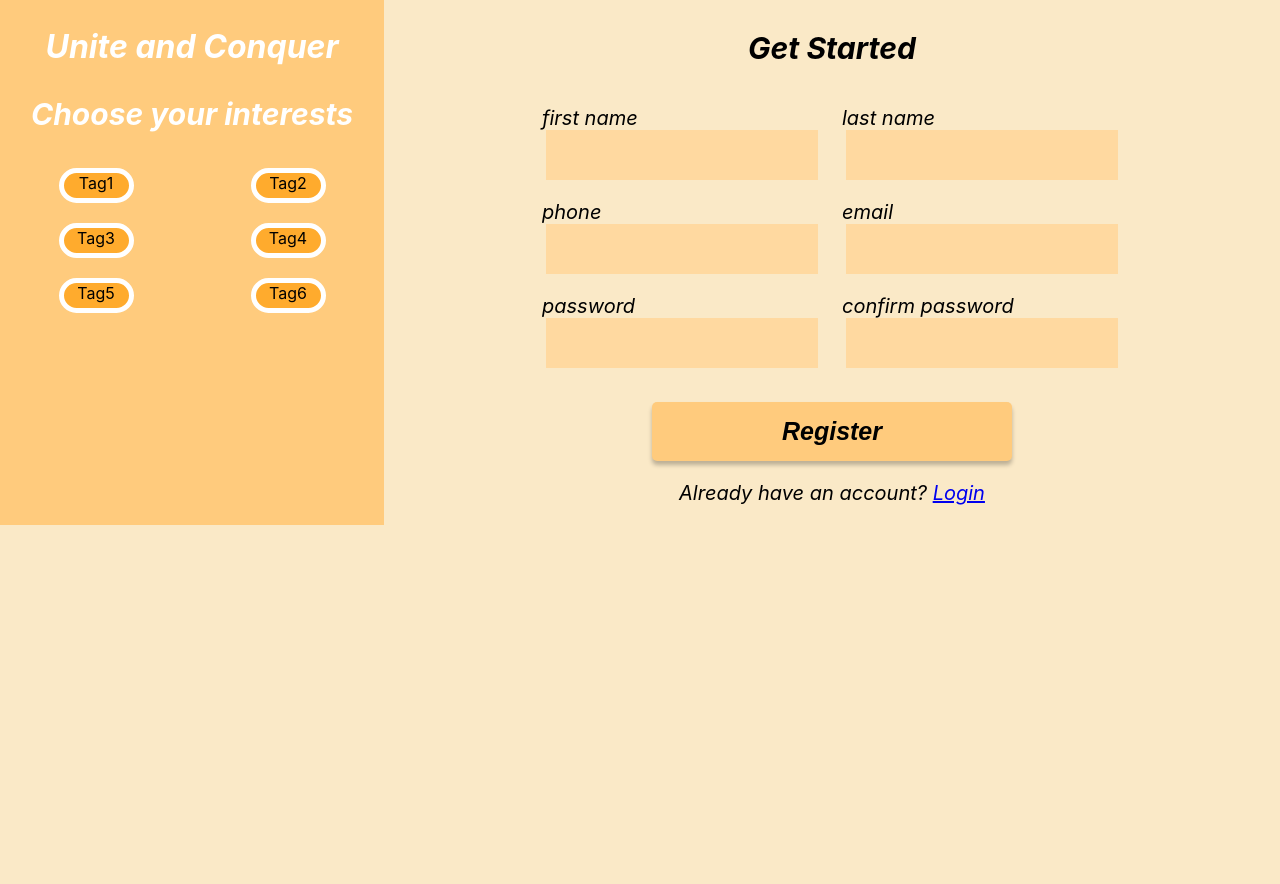
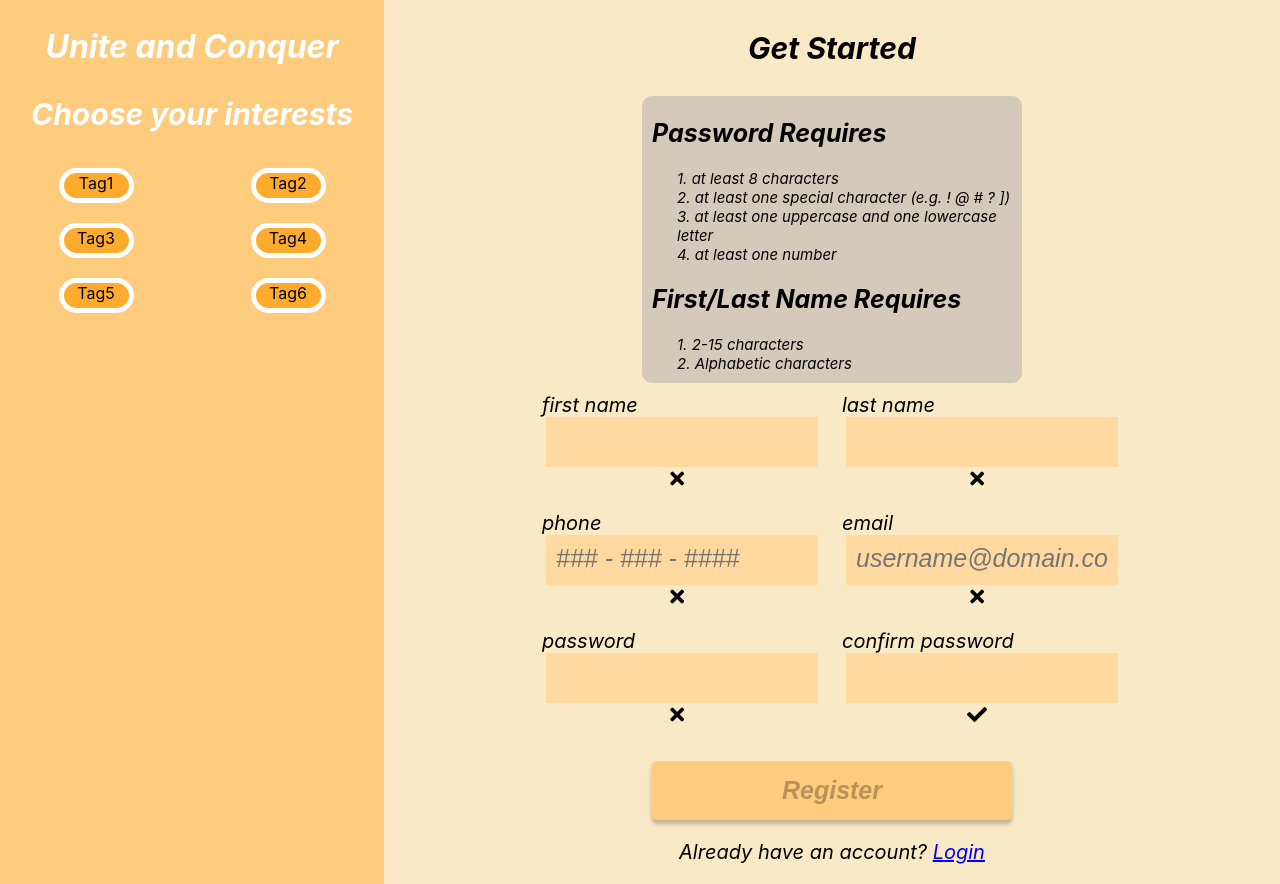
Before and after one commit to cis350/project-uniteandconquer, a React (Create React App) app in the folder uniteandconquer/: page /registration in a window 1280 px wide. Before the commit the page ends 800 px from the top, so only its background shows below. Built offline with nearby package versions, Linux system fonts and the light colour scheme.

Commit message:
refactor input validation for registration

```diff
--- a/uniteandconquer/src/assets/Registration.css
+++ b/uniteandconquer/src/assets/Registration.css
@@ -95,3 +95,24 @@ input {
 .reg-bottom {
   text-align: center;
 }
+
+.input-reqs {
+  background: rgba(172, 170, 170, 0.49);
+  border-radius: 10px;
+  width: 60%;
+  padding-top: 1px;
+  padding-left: 10px;
+  padding-right: 10px;
+  padding-bottom: 10px;
+  text-align: left;
+  margin: auto;
+}
+
+.rule {
+  margin-left: 25px;
+  font-size: 15px;
+}
+
+::placeholder {
+  font-size: 5px;
+}
--- a/uniteandconquer/src/components/Registration.js
+++ b/uniteandconquer/src/components/Registration.js
@@ -1,5 +1,5 @@
 /* eslint-disable no-unused-vars */
-import React, { useState } from 'react';
+import React, { useState, useEffect } from 'react';
 import { Link, useNavigate } from 'react-router-dom';
 
 import '../assets/App.css';
@@ -14,6 +14,13 @@ function Registration() {
   const [email, setEmail] = useState('');
   const [password, setPassword] = useState('');
   const [confirmPassword, setConfirmPassword] = useState('');
+  const [validFirstName, setValidFirstName] = useState(false);
+  const [validLastName, setValidLastName] = useState(false);
+  const [validPassword, setValidPassword] = useState(false);
+  const [validPhone, setValidPhone] = useState(false);
+  const [validEmail, setValidEmail] = useState(false);
+  const [validReqs, setValidReqs] = useState(false);
+  const [validConfirmPassword, setValidConfirmPassword] = useState(false);
   const [tags, setTags] = useState([]);
   const navigate = useNavigate();
 
@@ -23,14 +30,107 @@ function Registration() {
     if (password !== confirmPassword) {
       throw new Error('password and confirmPassword need to be the same');
     }
-    UserDB.createUser(phone, email, password, firstName, lastName, tags, (success, id, err) => {
-      if (success) {
-        navigate('/login');
+    UserDB.createUser(
+      phone,
+      email,
+      password,
+      firstName,
+      lastName,
+      tags,
+      (success, id, err) => {
+        if (success) {
+          navigate('/login');
+        } else {
+          console.log(err);
+        }
+      },
+    );
+  };
+
+  const firstNameValidation = () => {
+    const alpha = /^([a-zA-Z]){2,15}$/;
+    if (firstName) {
+      if (firstName.match(alpha)) {
+        setValidFirstName(true);
       } else {
-        console.log(err);
+        setValidFirstName(false);
       }
-    });
+    }
   };
+
+  const LastNameValidation = () => {
+    const alpha = /^([a-zA-Z]){2,15}$/;
+
+    if (lastName) {
+      if (lastName.match(alpha)) {
+        setValidLastName(true);
+      } else {
+        setValidLastName(false);
+      }
+    }
+  };
+
+  const phoneValidation = () => {
+    const phoneRegex = /^[+]?[(]?[0-9]{3}[)]?[-\s.]?[0-9]{3}[-\s.]?[0-9]{4,6}$/im;
+
+    if (phone) {
+      if (phone.match(phoneRegex)) {
+        setValidPhone(true);
+      } else {
+        setValidPhone(false);
+      }
+    }
+  };
+
+  const emailValidation = () => {
+    const emailRegex = /\S+@\S+\.\S+/;
+
+    if (email) {
+      if (email.match(emailRegex)) {
+        setValidEmail(true);
+      } else {
+        setValidEmail(false);
+      }
+    }
+  };
+
+  const passwordValidation = () => {
+    const pwRule = /^(?=.*?[A-Z])(?=(.*[a-z]){1,})(?=(.*[\d]){1,})(?=(.*[\W]){1,})(?!.*\s).{8,}$/;
+
+    if (password) {
+      if (password.match(pwRule)) {
+        setValidPassword(true);
+      } else {
+        setValidPassword(false);
+      }
+    }
+  };
+
+  const confirmPasswordValidation = () => {
+    if (password === confirmPassword) {
+      setValidConfirmPassword(true);
+    } else {
+      setValidConfirmPassword(false);
+    }
+  };
+
+  const allReqs = () => {
+    if (validFirstName && validLastName && validConfirmPassword && validEmail && validPhone) {
+      setValidReqs(true);
+    } else {
+      setValidReqs(false);
+    }
+  };
+
+  useEffect(() => {
+    firstNameValidation();
+    LastNameValidation();
+    passwordValidation();
+    confirmPasswordValidation();
+    phoneValidation();
+    emailValidation();
+    allReqs();
+  });
 
   return (
     <div className="registration-page">
@@ -51,35 +151,55 @@ function Registration() {
         </div>
         <div className="registration-input">
           <h3>Get Started</h3>
+          <div className="input-reqs">
+            <div>
+              <h2>Password Requires</h2>
+              <div className="rule">1. at least 8 characters</div>
+              <div className="rule">2. at least one special character (e.g. ! @ # ? ])</div>
+              <div className="rule">3. at least one uppercase and one lowercase letter</div>
+              <div className="rule">4. at least one number</div>
+            </div>
+            <div>
+              <h2>First/Last Name Requires</h2>
+              <div className="rule">1. 2-15 characters</div>
+              <div className="rule">2. Alphabetic characters</div>
+            </div>
+          </div>
           <div className="registration-text-fields">
             <div className="registration-field">
               <div className="label">first name</div>
-              <input onChange={(e) => setFirstName(e.target.value)} />
+              <input className="first-name-input" onChange={(e) => setFirstName(e.target.value)} />
+              {validFirstName ? <i className="fas fa-check" /> : <i className="fas fa-times" />}
             </div>
             <div className="registration-field">
               <div className="label">last name</div>
-              <input onChange={(e) => setLastName(e.target.value)} />
+              <input className="last-name-input" onChange={(e) => setLastName(e.target.value)} />
+              {validLastName ? <i className="fas fa-check" /> : <i className="fas fa-times" />}
             </div>
             <div className="registration-field">
               <div className="label">phone</div>
-              <input onChange={(e) => setPhone(e.target.value)} />
+              <input className="phone-input" placeholder="### - ### - ####" onChange={(e) => setPhone(e.target.value)} />
+              {validPhone ? <i className="fas fa-check" /> : <i className="fas fa-times" />}
             </div>
             <div className="registration-field">
               <div className="label">email</div>
-              <input onChange={(e) => setEmail(e.target.value)} />
+              <input className="email-input" placeholder="username@domain.com" onChange={(e) => setEmail(e.target.value)} />
+              {validEmail ? <i className="fas fa-check" /> : <i className="fas fa-times" />}
             </div>
             <div className="registration-field">
               <div className="label">password</div>
-              <input onChange={(e) => setPassword(e.target.value)} />
+              <input className="password-input" onChange={(e) => setPassword(e.target.value)} />
+              {validPassword ? <i className="fas fa-check" /> : <i className="fas fa-times" />}
             </div>
             <div className="registration-field">
               <div className="label">confirm password</div>
-              <input onChange={(e) => setConfirmPassword(e.target.value)} />
+              <input className="confirm-password-input" onChange={(e) => setConfirmPassword(e.target.value)} />
+              {validConfirmPassword ? <i className="fas fa-check" /> : <i className="fas fa-times" />}
             </div>
           </div>
           <br />
           <div className="reg-bottom">
-            <button className="submit" type="button" onClick={registerUser}>
+            <button disabled={!validReqs} className="submit" type="button" onClick={registerUser}>
               Register
             </button>
             <p>
@@ -89,7 +209,6 @@ function Registration() {
               {' '}
             </p>
           </div>
-
         </div>
       </div>
     </div>
```
